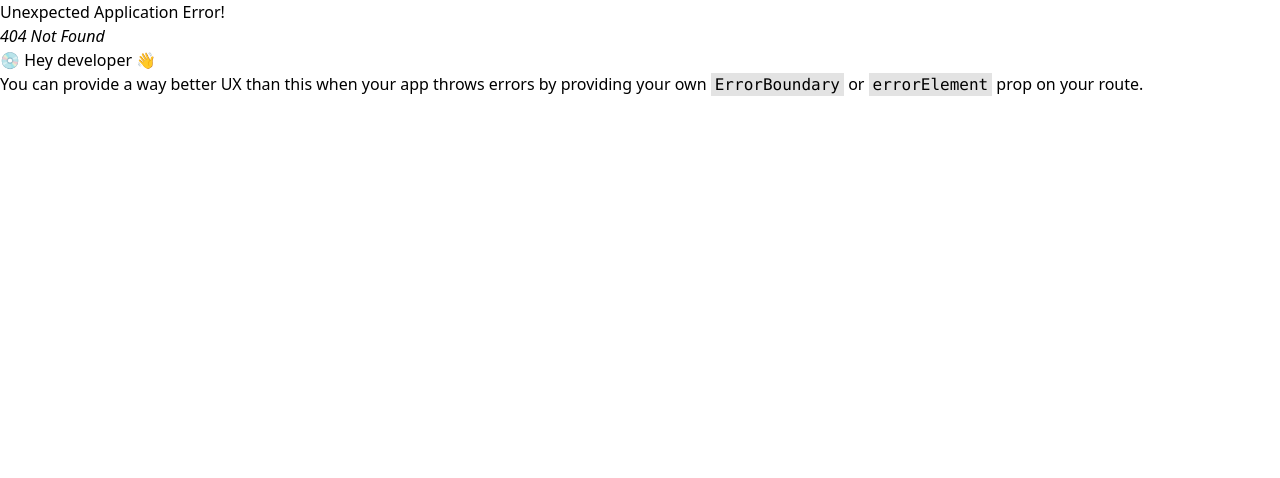
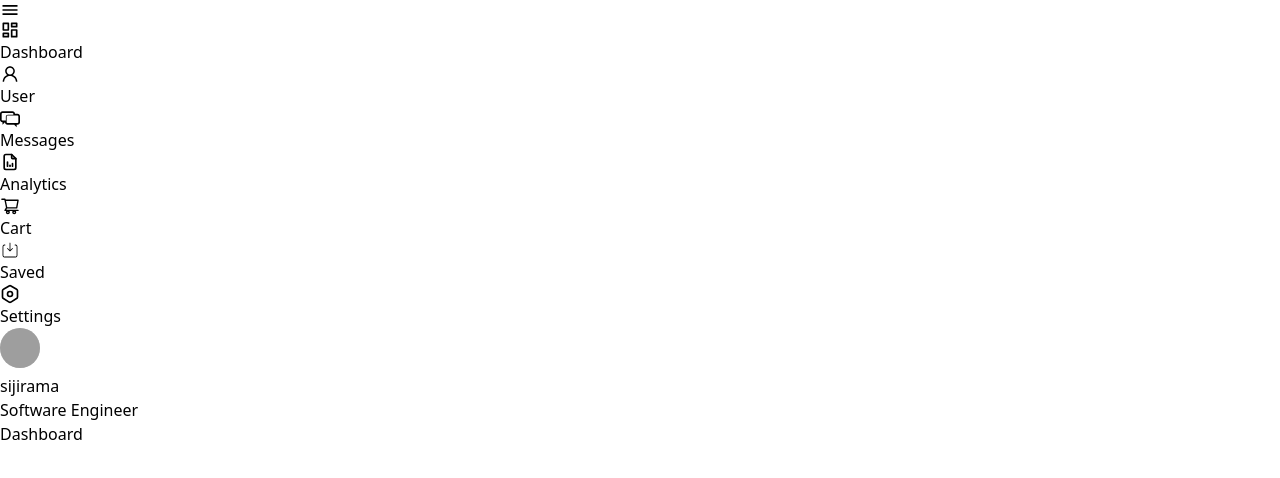
Before and after one commit to sijirama/orbital, a React (Vite) app: page /dashboard in a window 1280 px wide. Before the commit this address had no page. Shown: the top 478 px of the page. Built offline with nearby package versions, Linux system fonts and the light colour scheme; grey boxes are pictures that could not be loaded.

Commit message:
feat: pages init and basic routing

```diff
--- a/package.json
+++ b/package.json
@@ -10,9 +10,11 @@
     "preview": "vite preview"
   },
   "dependencies": {
+    "@reduxjs/toolkit": "^1.9.5",
     "react": "^18.2.0",
     "react-dom": "^18.2.0",
     "react-icons": "^4.9.0",
+    "react-redux": "^8.0.7",
     "react-router-dom": "^6.12.1",
     "rsuite": "^5.35.1"
   },
--- a/src/Pages/Dashboard.tsx
+++ b/src/Pages/Dashboard.tsx
@@ -0,0 +1,11 @@
+import SideBar from '../layout/SideBar'
+
+export default function Dashboard() {
+    return (
+        <SideBar>
+            <main>
+                <div className="font-semibold text-md">Dashboard</div>
+            </main>
+        </SideBar>
+    )
+}
--- a/src/Pages/HomePage.tsx
+++ b/src/Pages/HomePage.tsx
@@ -0,0 +1,7 @@
+export default function HomePage() {
+    return (
+        <main>
+            <div>HomePage</div>
+        </main>
+    )
+}
--- a/src/config/ENV.ts
+++ b/src/config/ENV.ts
@@ -0,0 +1,5 @@
+
+
+const ENV = {
+    env:
+}
--- a/src/layout/SideBar.tsx
+++ b/src/layout/SideBar.tsx
@@ -13,7 +13,7 @@ interface SidebBarProps {
 
 export default function SideBar({ children }: SidebBarProps) {
     const menus = [
-        { name: 'Dashboard', link: '/', icon: TbLayoutDashboard, key: 1 },
+        { name: 'Dashboard', link: '/dashboard', icon: TbLayoutDashboard, key: 1 },
         { name: 'User', link: '/profile', icon: AiOutlineUser, key: 2 },
         { name: 'Messages', link: '/messages', icon: TiMessages, key: 3 },
         { name: 'Analytics', link: '/analytics', icon: TbFileAnalytics, key: 4, margin: true },
--- a/src/main.tsx
+++ b/src/main.tsx
@@ -4,12 +4,15 @@ import './index.css'
 import 'rsuite/dist/rsuite-no-reset.min.css'
 import { createBrowserRouter, createRoutesFromElements, Route, RouterProvider } from 'react-router-dom'
 
-import App from './App.tsx'
+//import App from './App.tsx'
+import Dashboard from './Pages/Dashboard.tsx'
+import HomePage from './Pages/HomePage.tsx'
 
 const router = createBrowserRouter(
     createRoutesFromElements(
         <Route>
-            <Route path="/" element={<App />} />
+            <Route path="/" element={<HomePage />} />
+            <Route path="/dashboard" element={<Dashboard />} />
         </Route>
     )
 )
```
Also changed, not shown: 1 other file (tests, documents, lock files or other folders).
